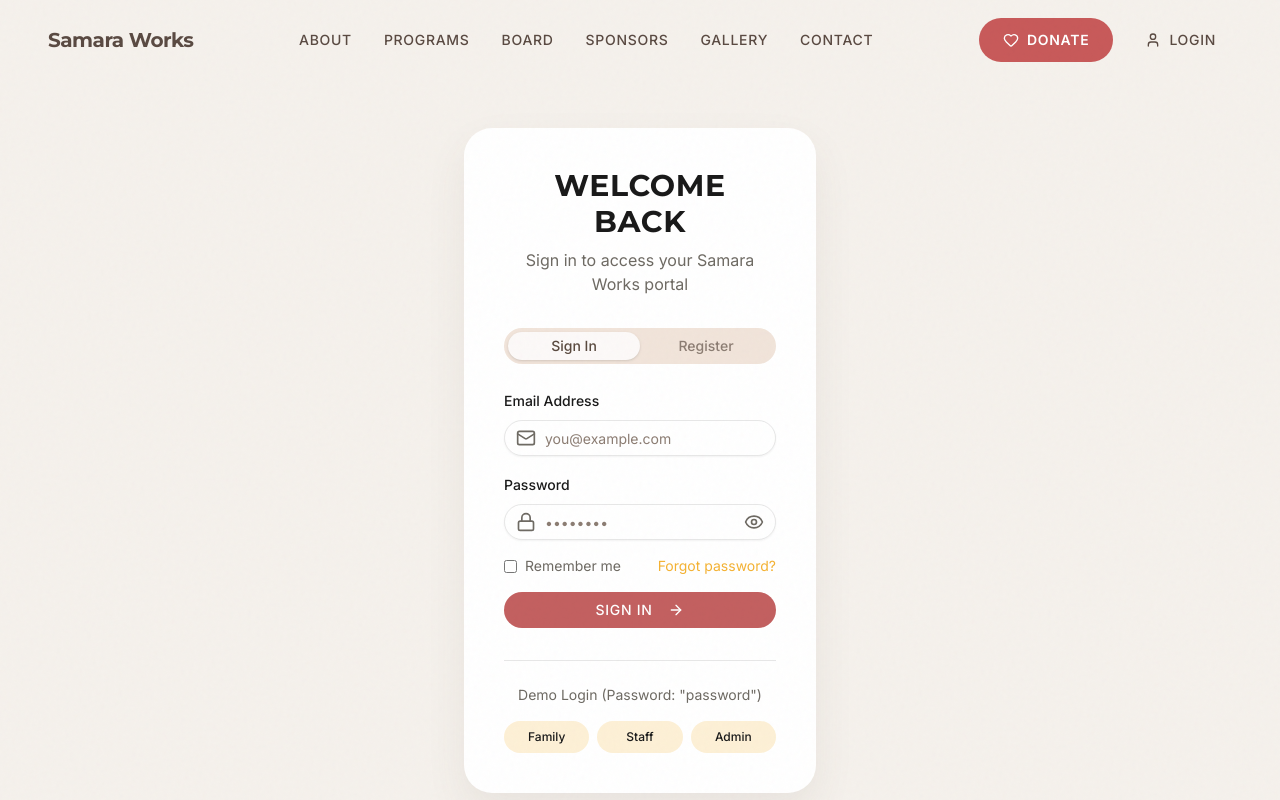
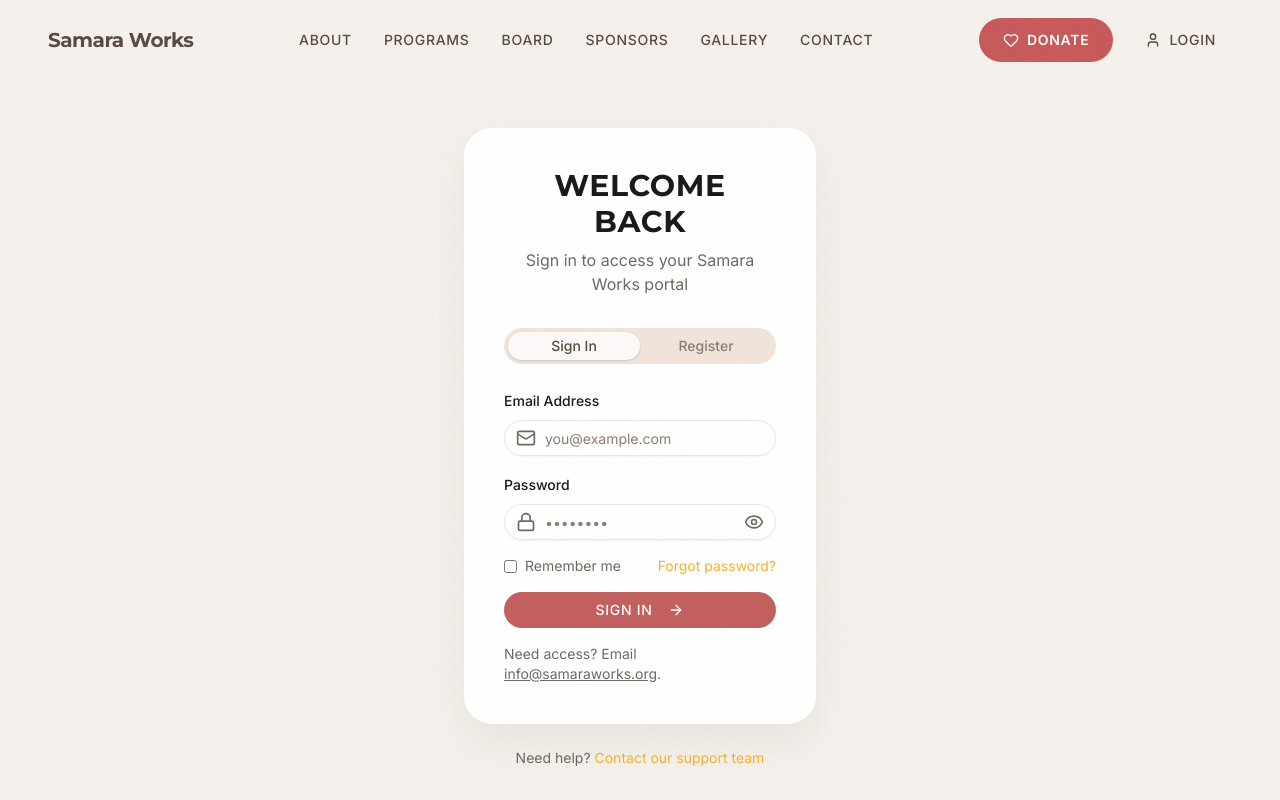
Before and after one commit to Abdulai601-prog/samaraworks-website, a React (Vite) app: page /login in a window 1280 px wide. Shown: the top 800 px of the page. Built offline with nearby package versions, Linux system fonts and the light colour scheme.

Commit message:
Remove demo login UI and stop role guessing by email

```diff
--- a/src/contexts/AuthContext.tsx
+++ b/src/contexts/AuthContext.tsx
@@ -20,39 +20,36 @@
 
 const AuthContext = createContext<AuthContextType | undefined>(undefined);
 
-// Mock users for demonstration
-const MOCK_USERS: User[] = [
-  {
-    id: '1',
-    email: 'family@example.com',
-    name: 'Sarah Johnson',
-    role: 'family',
-    householdId: 'hh-001'
-  },
-  {
-    id: '2',
-    email: 'staff@example.com',
-    name: 'Michael Chen',
-    role: 'staff'
-  },
-  {
-    id: '3',
-    email: 'admin@example.com',
-    name: 'Admin User',
-    role: 'admin'
-  }
-];
+/**
+ * Demo auth has been removed for safety.
+ * Until Supabase is connected, login is disabled.
+ *
+ * OPTIONAL (temporary for development only):
+ * Set ENABLE_DEV_MOCK_LOGIN = true to allow a single internal test login.
+ */
+const ENABLE_DEV_MOCK_LOGIN = false;
+
+// Optional: single internal dev user (ONLY if you enable mock login)
+const DEV_USER: User = {
+  id: 'dev-1',
+  email: 'abdulai.mohamed@outlook.com',
+  name: 'Abdulai (Dev)',
+  role: 'admin',
+};
 
 export function AuthProvider({ children }: { children: React.ReactNode }) {
   const [user, setUser] = useState<User | null>(null);
 
-  const login = useCallback(async (email: string, password: string): Promise<boolean> => {
-    // Mock authentication - in production, this would call an API
-    const foundUser = MOCK_USERS.find(u => u.email === email);
-    if (foundUser && password === 'password') {
-      setUser(foundUser);
+  const login = useCallback(async (email: string, _password: string): Promise<boolean> => {
+    // ✅ Production-safe: no fake password, no demo users
+    // Login will be implemented with Supabase Auth next.
+
+    // OPTIONAL dev-only shortcut:
+    if (ENABLE_DEV_MOCK_LOGIN && email.toLowerCase() === DEV_USER.email.toLowerCase()) {
+      setUser(DEV_USER);
       return true;
     }
+
     return false;
   }, []);
 
@@ -62,9 +59,7 @@
 
   const hasRole = useCallback((role: UserRole | UserRole[]): boolean => {
     if (!user) return false;
-    if (Array.isArray(role)) {
-      return role.includes(user.role);
-    }
+    if (Array.isArray(role)) return role.includes(user.role);
     return user.role === role;
   }, [user]);
 
--- a/src/pages/LoginPage.tsx
+++ b/src/pages/LoginPage.tsx
@@ -13,8 +13,18 @@
   const [password, setPassword] = useState('');
   const [showPassword, setShowPassword] = useState(false);
   const [isLoading, setIsLoading] = useState(false);
+
   const navigate = useNavigate();
-  const { login } = useAuth();
+  const { login, user } = useAuth();
+
+  const redirectToPortal = () => {
+    // Role-based routing (real security will come from route guards + Supabase RLS later)
+    const role = user?.role;
+
+    if (role === 'admin') return navigate('/portal/admin');
+    if (role === 'staff') return navigate('/portal/staff');
+    return navigate('/portal/family');
+  };
 
   const handleSubmit = async (e: React.FormEvent) => {
     e.preventDefault();
@@ -24,37 +34,11 @@
 
     if (success) {
       toast.success('Welcome back!');
-      // Redirect based on role
-      if (email.includes('admin')) {
-        navigate('/portal/admin');
-      } else if (email.includes('staff')) {
-        navigate('/portal/staff');
-      } else {
-        navigate('/portal/family');
-      }
+      redirectToPortal();
     } else {
-      toast.error('Invalid email or password. Please try again.');
-    }
-
-    setIsLoading(false);
-  };
-
-  const handleDemoLogin = async (demoEmail: string) => {
-    setEmail(demoEmail);
-    setPassword('password');
-    setIsLoading(true);
-
-    const success = await login(demoEmail, 'password');
-
-    if (success) {
-      toast.success('Demo login successful!');
-      if (demoEmail.includes('admin')) {
-        navigate('/portal/admin');
-      } else if (demoEmail.includes('staff')) {
-        navigate('/portal/staff');
-      } else {
-        navigate('/portal/family');
-      }
+      toast.error(
+        'Login is not enabled yet. Please contact info@samaraworks.org for access.'
+      );
     }
 
     setIsLoading(false);
@@ -96,6 +80,7 @@
                       placeholder="you@example.com"
                       required
                       className="pl-10 rounded-xl border-[#1A1A1A]/10 focus:border-[#F4B233] focus:ring-[#F4B233]"
+                      autoComplete="email"
                     />
                   </div>
                 </div>
@@ -114,11 +99,13 @@
                       placeholder="••••••••"
                       required
                       className="pl-10 pr-10 rounded-xl border-[#1A1A1A]/10 focus:border-[#F4B233] focus:ring-[#F4B233]"
+                      autoComplete="current-password"
                     />
                     <button
                       type="button"
                       onClick={() => setShowPassword(!showPassword)}
                       className="absolute right-3 top-1/2 -translate-y-1/2 text-[#6E6A63] hover:text-[#1A1A1A]"
+                      aria-label={showPassword ? 'Hide password' : 'Show password'}
                     >
                       {showPassword ? (
                         <EyeOff className="w-5 h-5" />
@@ -159,34 +146,16 @@
                     </>
                   )}
                 </Button>
+
+                {/* Non-demo help text */}
+                <p className="text-sm text-[#6E6A63] mt-3">
+                  Need access? Email{' '}
+                  <a className="underline" href="mailto:info@samaraworks.org">
+                    info@samaraworks.org
+                  </a>
+                  .
+                </p>
               </form>
-
-              {/* Demo Login Options */}
-              <div className="mt-8 pt-6 border-t border-[#1A1A1A]/10">
-                <p className="text-center text-sm text-[#6E6A63] mb-4">
-                  Demo Login (Password: "password")
-                </p>
-                <div className="grid grid-cols-3 gap-2">
-                  <button
-                    onClick={() => handleDemoLogin('family@example.com')}
-                    className="px-3 py-2 text-xs font-medium bg-[#F4B233]/20 text-[#1A1A1A] rounded-lg hover:bg-[#F4B233]/30 transition-colors"
-                  >
-                    Family
-                  </button>
-                  <button
-                    onClick={() => handleDemoLogin('staff@example.com')}
-                    className="px-3 py-2 text-xs font-medium bg-[#F4B233]/20 text-[#1A1A1A] rounded-lg hover:bg-[#F4B233]/30 transition-colors"
-                  >
-                    Staff
-                  </button>
-                  <button
-                    onClick={() => handleDemoLogin('admin@example.com')}
-                    className="px-3 py-2 text-xs font-medium bg-[#F4B233]/20 text-[#1A1A1A] rounded-lg hover:bg-[#F4B233]/30 transition-colors"
-                  >
-                    Admin
-                  </button>
-                </div>
-              </div>
             </TabsContent>
 
             <TabsContent value="register">
```
